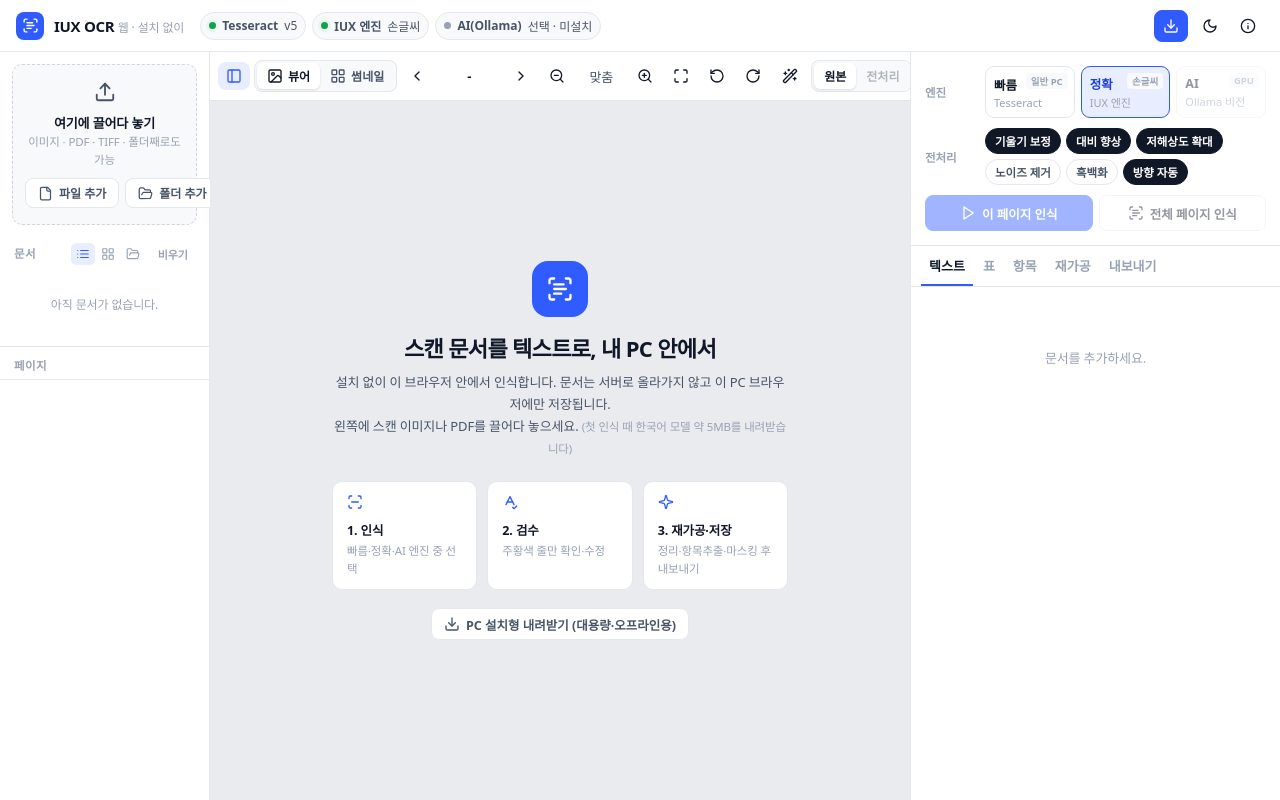
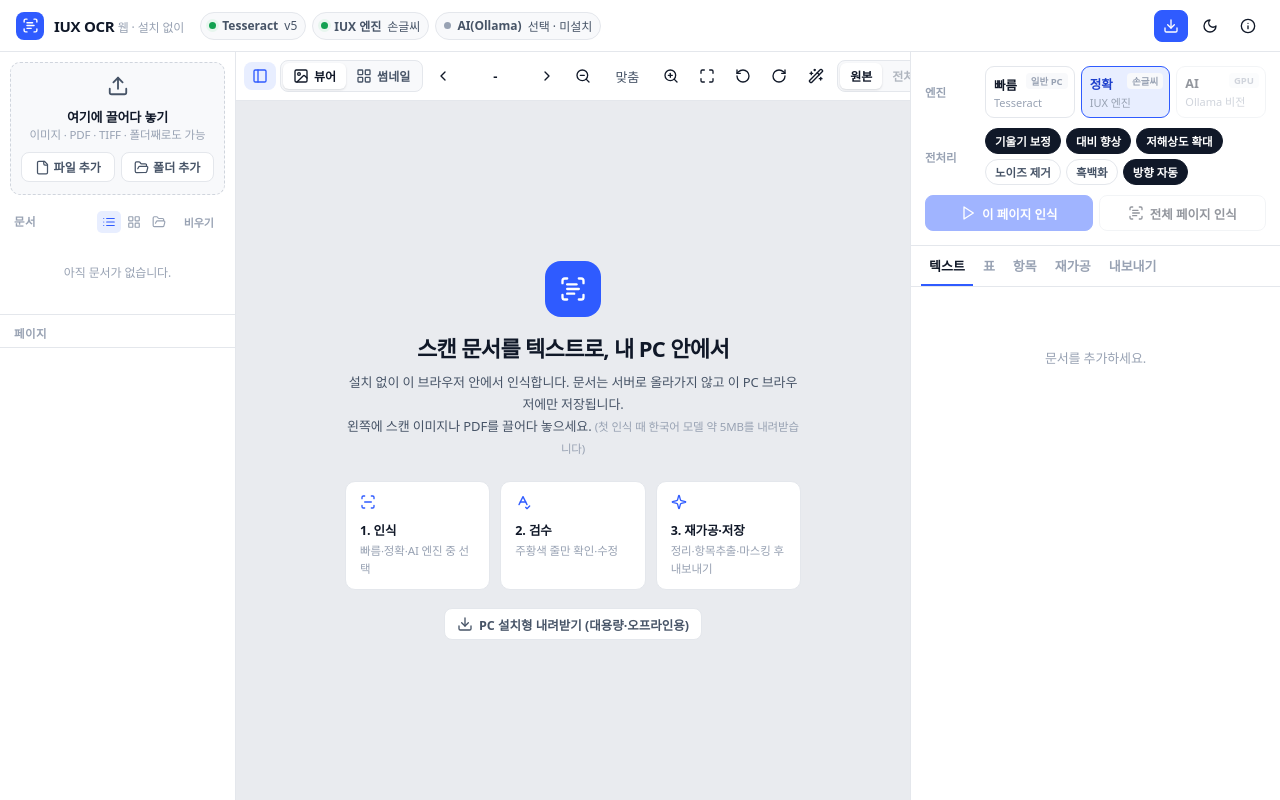
Before and after one commit to handgoldking1234/iux-ocr, a plain HTML site: page index.html in a window 1280 px wide. Drawn offline with Linux system fonts and the light colour scheme.

Commit message:
좁은 화면에서 왼쪽 패널 깨짐 수정: 파일·폴더 추가 버튼이 넘치지 않게, 왼쪽 패널 폭 236px
Co-Authored-By: Claude Opus 5.5 <noreply@anthropic.com>
Claude-Session: https://claude.ai/code/session_016SxUkoG1LsWNpApCeWd1Tr

```diff
--- a/index.html
+++ b/index.html
@@ -60,7 +60,8 @@ a.btn{text-decoration:none;color:inherit}
 main{display:grid;--lw:260px;--rw:440px;grid-template-columns:var(--lw) 1fr var(--rw);min-height:0;transition:grid-template-columns .18s}
 aside.left{background:var(--panel);border-right:1px solid var(--line);display:flex;flex-direction:column;min-height:0}
 .drop .btns{display:flex;gap:6px;margin-top:10px}
-.drop .btns .btn{flex:1;height:30px;font-size:12px}
+.drop .btns .btn{flex:1 1 0;min-width:0;height:30px;font-size:12px;padding:0 6px;gap:4px;white-space:nowrap;overflow:hidden}
+.drop small{display:block;white-space:nowrap;overflow:hidden;text-overflow:ellipsis}
 .upbar{margin:8px 0 0;height:4px;border-radius:4px;background:var(--line);overflow:hidden}
 .upbar i{display:block;height:100%;width:0;background:var(--accent);transition:width .2s}
 .sec-h .acts{display:flex;gap:2px;align-items:center}
@@ -406,7 +407,8 @@ table.ot td.low{background:#fff4e5}
 @media (max-width:1180px){.zoomv{display:none}.pg{min-width:44px}}
 @media (max-width:960px) and (min-width:761px){main{--rw:330px}}
 @media (max-width:1280px){
-  main{--lw:210px;--rw:370px}
+  main{--lw:236px;--rw:370px}
+  .drop{margin:10px;padding:12px 10px}
   .vbar .name{display:none}
   #rotAuto,#btnBatch,#btnPc{font-size:0;gap:0;padding:0 8px}
   #rotAuto svg,#btnBatch svg,#btnPc svg{margin:0}
```
Also changed, not shown: app/static/index.html (+4 -2 lines).
